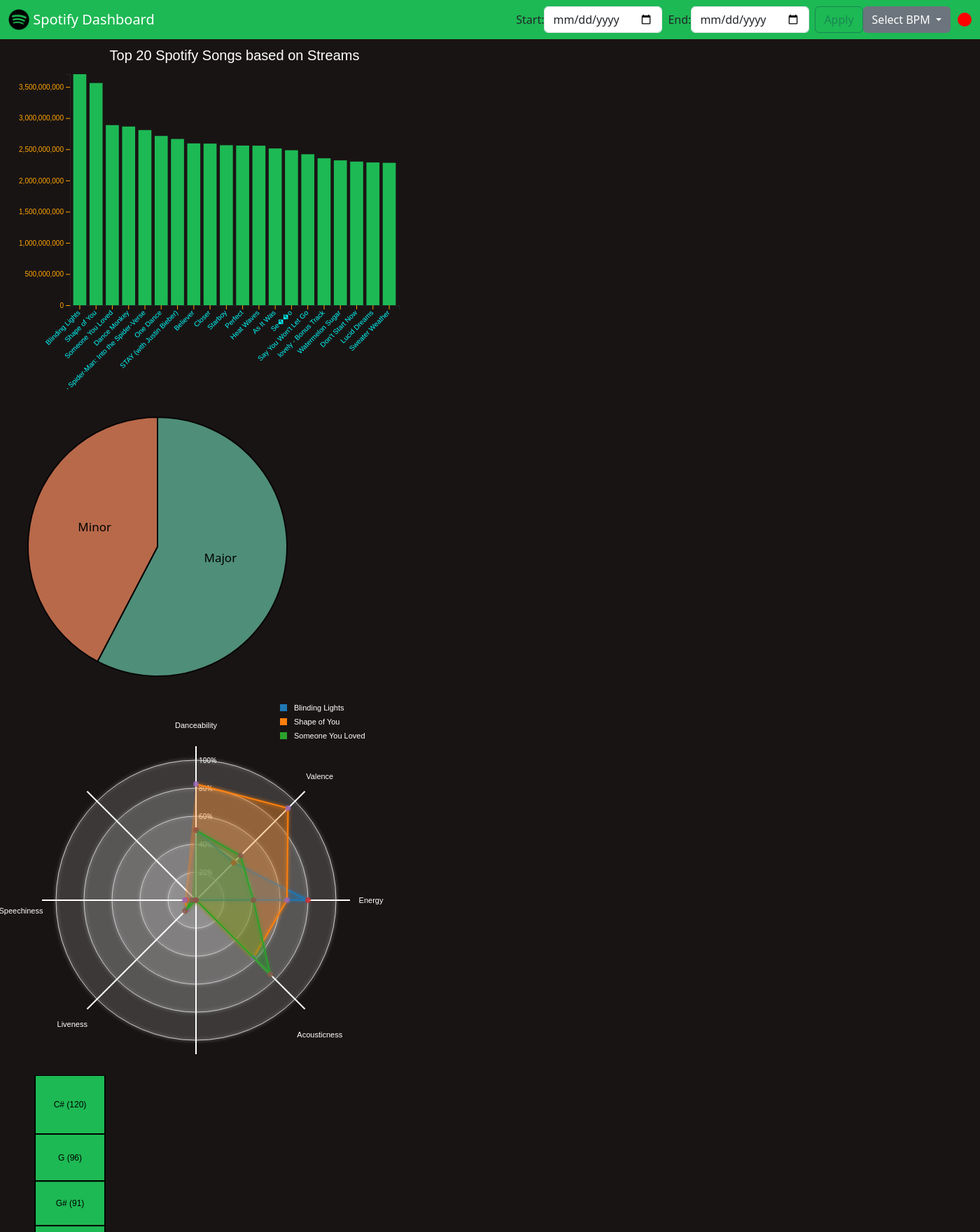
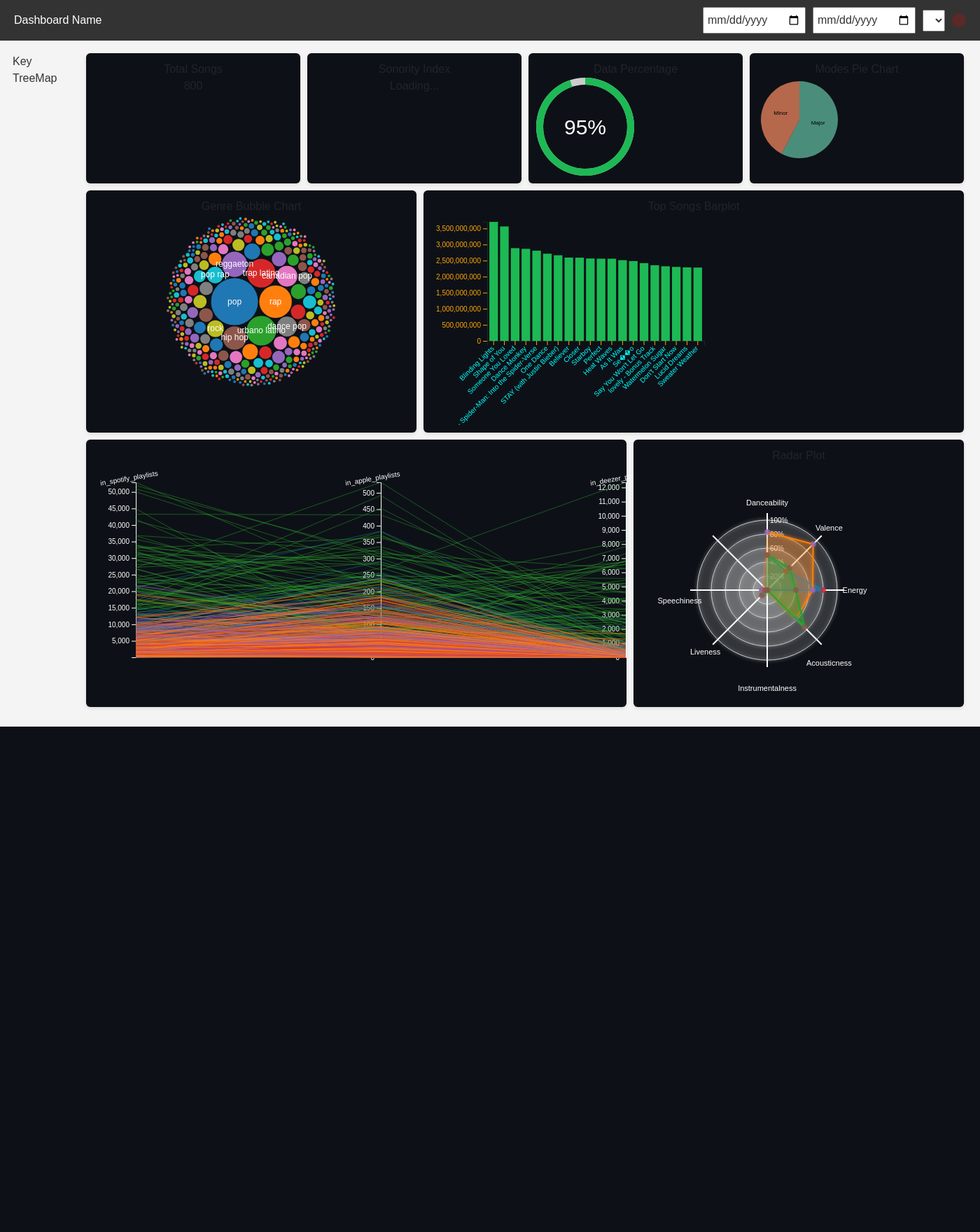
Before and after one commit to FarrukhCyber/Melody-Metrics, a Flask app: page / in a window 1400 px wide. Shown: the top 1760 px of the page at 70% size. After the commit the page ends 1038 px from the top, so only its background shows below. Run offline with Flask 3, Linux system fonts and the light colour scheme; lists and menus that the app fills with data are empty; some libraries are stand-ins or nearby versions.

Commit message:
did some layouting

```diff
--- a/static/css/theme.css
+++ b/static/css/theme.css
@@ -1,64 +1,7 @@
 /* Spotify color theme */
-:root {
-    --spotify-green: #1DB954;
-    --spotify-black: #191414;
-    --spotify-white: #FFFFFF;
-}
 
-body {
-    background-color: var(--spotify-black); /* Set background color for the whole page */
-}
-
-.navbar-custom {
-    background-color: var(--spotify-green);
-}
-
-.navbar-brand, .navbar-nav .nav-link {
-    color: var(--spotify-white);
-}
-
-.navbar-brand:hover, .navbar-nav .nav-link:hover {
-    color: var(--spotify-white);
-}
-
-.card-custom {
-    background-color: var(--spotify-black); /* Slightly lighter than the body background */
-    /* border: 1px solid #333333; Subtle border for distinction */
-    color: var(--spotify-white);
-}
-
-.card-body {
-    display: flex;
-    justify-content: center;
-    align-items: center;
-  }
-
-  .svg-container {
-    display: block; /* Removes extra space below the SVG */
-    margin: auto; /* Horizontally centers the SVG in the container if it's a block element */
-  }
-
-  .card {
-    background-color: #1DB954;  /* Spotify Green */
-    color: white;
-    padding: 20px;
-    margin: 20px;
-    font-size: 28px;
-    text-align: center;
-    border-radius: 8px;
-    box-shadow: 0 4px 8px rgba(0,0,0,0.1);
-}
-.card h1 {
-    margin: 10px 0;
-    font-size: 48px;  /* Larger font size for the count */
-    font-weight: bold;
-}
-.card p {
-    margin: 4px 0;
-    font-size: 20px; /* Smaller font size for the label */
-}
-.form-label {
-    margin-bottom: 0; /* Removes the default bottom margin from the label */
+/* .form-label {
+    margin-bottom: 0;
 }
 .dropdown-menu-bpm {
     max-height: 200px;
@@ -67,4 +10,108 @@ body {
 #blinkingCircle {
     vertical-align: middle;
     margin-left: 10px;
+} */
+
+/* Basic Reset */
+* {
+    box-sizing: border-box;
+    margin: 0;
+    padding: 0;
 }
+
+body, html {
+    height: 100%;
+    font-family: Arial, sans-serif;
+    background: #f4f4f4;
+    color: #333;
+}
+
+/* Navigation Bar Styles */
+.navbar {
+    display: flex;
+    justify-content: space-between;
+    align-items: center;
+    background-color: #333;
+    color: white;
+    padding: 10px 20px;
+    margin-bottom: 0px;
+}
+
+.navbar-section {
+    display: flex;
+    align-items: center;
+}
+
+.dashboard-title {
+    margin-right: 20px;
+}
+
+.date-input, .bpm-selector {
+    margin-left: 10px;
+    padding: 5px;
+    color: #333;
+}
+
+.blinker {
+    width: 20px;
+    height: 20px;
+    background-color: red;
+    border-radius: 50%;
+    margin-left: 10px;
+    animation: blinker 1s linear infinite;
+}
+
+@keyframes blinker {
+    50% { opacity: 0; }
+}
+
+/* Main Content Layout */
+.main-content {
+    display: flex;
+    padding: 8px;
+    margin-top: 0;
+}
+
+.treemap-container {
+    flex: 1;
+    padding: 10px;
+}
+
+.visualization-container {
+    flex: 4;
+    padding: 10px;
+}
+
+.card-container {
+    display: flex;
+    justify-content: space-around;
+    margin-bottom: 10px;
+}
+
+.card {
+    /* background:  #191414; */
+    background:  #0d1117;
+    padding: 10px;
+    box-shadow: 0 2px 5px rgba(0,0,0,0.1);
+    flex: 1;
+    margin: 0 5px;
+    text-align: center;
+}
+
+/* Second Row Cards */
+#bubbleChart{
+    flex: 1.5;  /* Smaller card */
+}
+
+#barChart{
+    flex: 2.5;  /* Larger card */
+}
+
+/* Third Row Cards */
+#pcp{
+    flex: 2.5;  /* Larger card */
+}
+
+#radarChart {
+    flex: 1.5;  /* Smaller card */
+}
--- a/static/js/bubbleChart.js
+++ b/static/js/bubbleChart.js
@@ -7,8 +7,8 @@ async function fetchBubbleData() {
 
 export async function createBubbleChart() {
     const data = await fetchBubbleData();
-    const width = 700; // Width of the SVG
-    const height = 500; // Height of the SVG
+    const width = 450; // Width of the SVG
+    const height = 250; // Height of the SVG
 
     const svg = d3.select('#bubbleChart').append('svg')
         .attr('width', width)
--- a/static/js/main.js
+++ b/static/js/main.js
@@ -8,12 +8,11 @@ import { createParallelCoordinatesPlot } from './pcp.js'
 import { drawPercentage } from './percentage.js'
 
 
-// createKeysPieChart()
 createTop30BarChart()
 createModesPieChart()
 createRadarChart()
 createTreemap()
 createBubbleChart()
-// getData('playlists')
 createParallelCoordinatesPlot('playlist')
 drawPercentage()
+// getData('playlists')
--- a/static/js/modesPieChart.js
+++ b/static/js/modesPieChart.js
@@ -10,9 +10,9 @@ export async function createModesPieChart() {
   console.log("In createModesPieChart, Data:", data)
 
   // set the dimensions and margins of the graph
-  const width = 450,
-    height = 450,
-    margin = 40;
+  const width = 120,
+    height = 120,
+    margin = 5;
 
   // The radius of the pieplot is half the width or half the height (smallest one). I subtract a bit of margin.
   const radius = Math.min(width, height) / 2 - margin;
@@ -51,8 +51,8 @@ export async function createModesPieChart() {
     .attr("fill", function (d) {
       return color(d.data[0]);
     })
-    .attr("stroke", "black")
-    .style("stroke-width", "2px")
+    // .attr("stroke", "black")
+    // .style("stroke-width", "1px")
     .style("opacity", 0.7);
 
   // Now add the annotation. Use the centroid method to get the best coordinates
@@ -67,5 +67,5 @@ export async function createModesPieChart() {
       return `translate(${arcGenerator.centroid(d)})`;
     })
     .style("text-anchor", "middle")
-    .style("font-size", 17);
+    .style("font-size", 8);
 }
--- a/static/js/pcp.js
+++ b/static/js/pcp.js
@@ -24,8 +24,8 @@ export async function createParallelCoordinatesPlot(platform) {
 
     }
 
-    const width = 750,
-    height = 450;
+    const width = 700,
+    height = 250;
     const margin = { top: 50, right: 80, bottom: 60, left: 60 };
 
     let isBrushing = false;
--- a/static/js/radarChart.js
+++ b/static/js/radarChart.js
@@ -17,11 +17,12 @@ export async function createRadarChart() {
   //////////////////////////////////////////////////////////////
 
   var margin = { top: 100, right: 100, bottom: 100, left: 100 },
-    width = Math.min(700, window.innerWidth - 10) - margin.left - margin.right,
-    height = Math.min(
-      width,
-      window.innerHeight - margin.top - margin.bottom - 20
-    );
+
+  width = Math.min(700, window.innerWidth - 10) - margin.left - margin.right,
+  height = Math.min(
+    width,
+    window.innerHeight - margin.top - margin.bottom - 20
+  );
 
   var id = "#radarChart";
 
@@ -99,8 +100,8 @@ export async function createRadarChart() {
   //   };
 
   var cfg = {
-    w: 400, //Width of the circle
-    h: 400, //Height of the circle
+    w: 200, //Width of the circle
+    h: 200, //Height of the circle
     margin: { top: 80, right: 80, bottom: 50, left: 80 }, //The margins of the SVG
     levels: 5, //How many levels or inner circles should there be drawn
     maxValue: 100, //What is the value that the biggest circle will represent
@@ -439,7 +440,7 @@ export async function createRadarChart() {
     .append("g")
     .attr("class", "legend")
     .attr("height", 100)
-    .attr("width", 200)
+    .attr("width", 100)
     .attr("transform", `translate(${width - margin.right}, ${margin.top-100})`);
 
   // Assuming each entry in your data array represents a different group with a 'name' key
@@ -458,7 +459,7 @@ export async function createRadarChart() {
       .attr("x", 20)
       .attr("y", i * 20 + 9)
       .text(track_name[i]) // Change this based on how your data's label is structured
-      .style("font-size", "11px")
+      .style("font-size", "6px")
       .style("fill", 'white')
       .attr("alignment-baseline", "start");
   });
--- a/static/js/top30tracks.js
+++ b/static/js/top30tracks.js
@@ -7,9 +7,10 @@ async function fetchTop30() {
 
 export async function createTop30BarChart() {
     const data = await fetchTop30();
-    const margin = { top: 50, right: 30, bottom: 120, left: 100 },
-        width = 600 - margin.left - margin.right,
-        height = 500 - margin.top - margin.bottom;
+    // const margin = { top: 50, right: 30, bottom: 120, left: 100 },
+    const margin = { top: 10, right: 10, bottom: 120, left: 80 },
+        width = 400 - margin.left - margin.right,
+        height = 300 - margin.top - margin.bottom;
 
     // Append the svg object to the body of the page
     const svg = d3.select("#barChart").append("svg")
--- a/templates/index.html
+++ b/templates/index.html
@@ -25,71 +25,54 @@
   </head>
 
   <body>
-    <nav class="navbar navbar-expand-lg navbar-custom">
-      <div class="container-fluid">
-          <!-- Spotify logo and dashboard name -->
-          <a class="navbar-brand" href="#">
-              <img src="static/img/logo_black.png" alt="Spotify Logo" width="30" height="30" class="d-inline-block align-top" />
-              Spotify Dashboard
-          </a>
+    <!-- Navigation Bar -->
+    <header class="navbar">
+      <div class="navbar-section">
+          <span class="dashboard-title">Dashboard Name</span>
+      </div>
+      <div class="navbar-section">
+          <input type="date" id="startDate" class="date-input">
+          <input type="date" id="endDate" class="date-input">
+          <select id="bpmSelector" class="bpm-selector">
+              <!-- BPM Options -->
+          </select>
+          <div id="blinker" class="blinker"></div>
+      </div>
+  </header>
 
-          <!-- Spacer to push content to the right -->
-          <div class="ms-auto"></div>
+  <!-- Main Content Area -->
+  <div class="main-content">
+      <!-- Left Column for TreeMap -->
+      <aside class="treemap-container">
+          <div id="treeMap">
+              <!-- Placeholder for TreeMap -->
+              <p>Key TreeMap</p>
+          </div>
+      </aside>
 
-          <!-- Date filter and BPM dropdown -->
-          <div class="d-flex align-items-center">
-              <!-- Date filter -->
-              <div class="d-flex align-items-center me-2">
-                  <label for="startDate" class="form-label">Start:</label>
-                  <input type="date" class="form-control" id="startDate">
-              </div>
-              <div class="d-flex align-items-center me-2">
-                  <label for="endDate" class="form-label">End:</label>
-                  <input type="date" class="form-control" id="endDate">
-              </div>
-              <button type="button" class="btn btn-outline-success" onclick="applyDateFilter()">Apply</button>
+      <!-- Right Column for Other Visualizations -->
+      <div class="visualization-container">
+          <!-- First Row of Cards -->
+          <div class="card-container">
+              <div class="card">Total Songs <span id="songCount">Loading...</span></div>
+              <div class="card">Sonority Index <span id="sonorityIndex">Loading...</span></div>
+              <div class="card" id="percentage">Data Percentage <!-- Placeholder for Donut Chart --></div>
+              <div class="card" id="modesPieChart">Modes Pie Chart <!-- Placeholder for Pie Chart --></div>
+          </div>
 
-              <!-- BPM Dropdown -->
-              <div class="dropdown">
-                  <button class="btn btn-secondary dropdown-toggle" type="button" id="dropdownMenuButton1" data-bs-toggle="dropdown" aria-expanded="false">
-                      Select BPM
-                  </button>
-                  <ul class="dropdown-menu dropdown-menu-bpm" aria-labelledby="dropdownMenuButton1">
-                      <!-- Sorted BPM values will be added here -->
-                  </ul>
-              </div>
-              <div id="blinkingCircle" style="width: 20px; height: 20px; background-color: red; border-radius: 50%; display: inline-block;"></div>
+          <!-- Second Row for Bubble Chart and Barplot -->
+          <div class="card-container">
+              <div class="card" id="bubbleChart">Genre Bubble Chart <!-- Placeholder for Bubble Chart --></div>
+              <div class="card" id="barChart">Top Songs Barplot <!-- Placeholder for Barplot --></div>
+          </div>
 
+          <!-- Third Row for PCP and Radar Plot -->
+          <div class="card-container">
+              <div class="card" id="pcp">Parallel Coordinates Plot <!-- Placeholder for PCP --></div>
+              <div class="card" id="radarChart">Radar Plot <!-- Placeholder for Radar Plot --></div>
           </div>
       </div>
-  </nav>
-
-
-
-
-    <div>
-      <div id="barChart"></div>
-      <!-- <div id="keyDonutChart"> </div> -->
-      <div id="modesPieChart"></div>
-
-      <div id="radarChart"></div>
-      <div id="treemap"></div>
-      <div id="bubbleChart"></div>
-      <select id="dataSelect">
-        <option value="playlist">Playlist</option>
-        <option value="charts">Charts</option>
-      </select>
-      <div id="pcp"></div>
-      <div id="percentage"></div>
-      <div class="card">
-        <p>Total Songs</p>
-        <h1 id="songCount">Loading...</h1>  <!-- Placeholder text -->
-      </div>
-      <div class="card">
-        <p>Sonority Index</p>
-        <h1 id="sonorityindex">Loading...</h1>  <!-- Placeholder text -->
-      </div>
-    </div>
+  </div>
 
     <script>
       async function fetchSongCount() {
```
Also changed, not shown: 1 other file.
